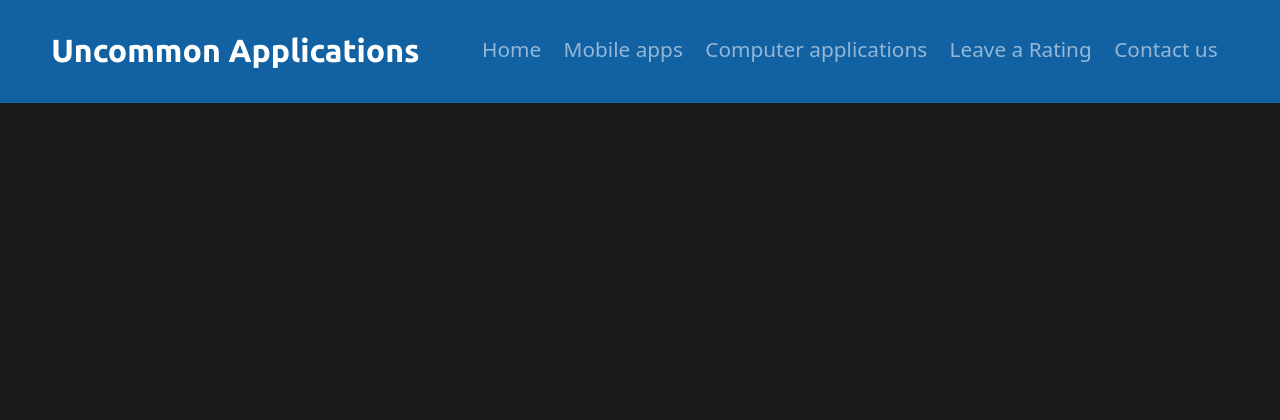
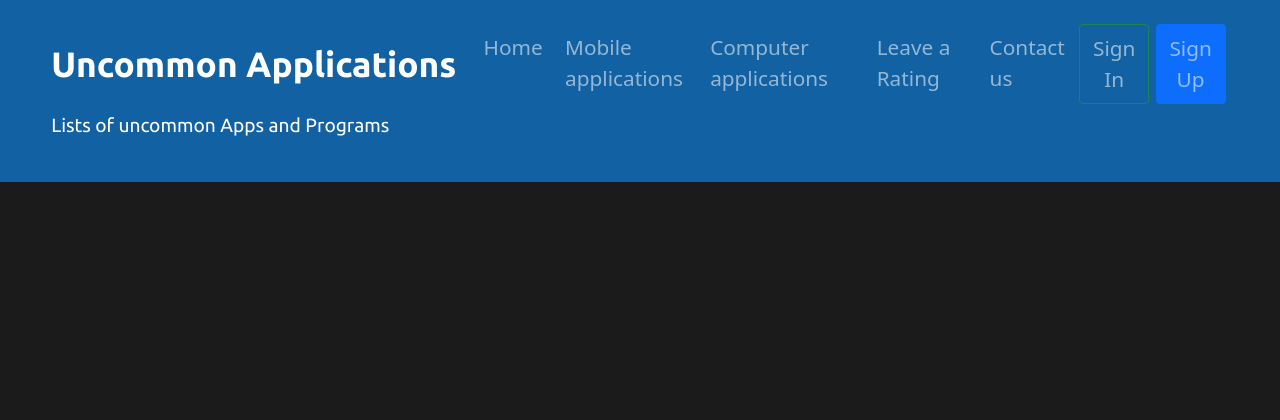
Before and after one commit to Jan-MarcusSivadi/TARpe19Projekt, a Node server app: page / in a window 1280 px wide. Shown: the top 420 px of the page. Run offline with Node 20, Linux system fonts and the light colour scheme.

Commit message:
add routing for main page and 404 error; use style.css;

```diff
--- /dev/null
+++ b/Prototype/Program/controllers/err404Controller.js
@@ -0,0 +1,5 @@
+/// Exports
+// Render 404 page
+exports.getErrorPage = (req, res) => {
+    res.render('404.ejs');
+};
--- a/Prototype/Program/public/css/style.css
+++ b/Prototype/Program/public/css/style.css
@@ -1,53 +1,93 @@
-:root
-{
+:root {
     --BG-color: rgb(27, 27, 27);
     --BG-color2: rgb(39, 39, 39);
     --BG-press-logos: lightgray;
 
-    --santa-red: #1161a3;
-    --santa-red-alpha: rgba(163, 17, 34, 0.4);
-    --santa-green: rgb(0, 114, 19);
-    --santa-white: rgb(255, 255, 255);
+    --blue: #1161a3;
+    --white: rgb(255, 255, 255);
 
     --text-color: rgb(255, 255, 255);
 }
 
 html {
     background-repeat: no-repeat;
-    min-height: 1000px;
     font-family: 'helvetica neue';
 }
 
-body
-{
-    /*
-    */
+body {
     background-color: var(--BG-color);
 }
 
-.container-fluid
-{
+.main-page {
+    min-height: 1000px;
+}
+
+.main {
+    min-height: 600px;
+    margin: 0px auto;
+    width: auto;
+    max-width: 460px;
+    display: flex;
+    align-items: center;
+    justify-content: center;
+    color: white;
+    transform: rotate(-3deg);
+}
+.main2 {
+    min-height: 0px;
+    margin: -140px auto;
+    width: auto;
+    max-width: 420px;
+    display: flex;
+    align-items: justify;
+    justify-content: center;
+    color: white;
+}
+
+.container-fluid {
     padding: 0;
 }
 
-#title
-{
-    background-color: var(--santa-red);
+#title {
+    background-color: var(--blue);
     padding: 1% 4%;
     color: var(--text-color);
 }
+#title-description {
+    padding: 0;
+    padding-bottom: 2rem;
+    margin: 0;
+    font-family: 'Ubuntu';
+    font-size: 1.2rem;
+    font-weight: 500;
+}
+#title-description2 {
+    padding: 0;
+    margin: 0;
+    font-size: 2rem;
+    font-weight: 200;
+}
+#content {
+    padding: 2rem;
+}
 
-h1{
+/* h1 {
     font-family: 'Montserrat';
     font-weight: 700;
     font-size: 3.5rem;
+    line-height: 1.5;
+} */
+h1 {
+    font-family: 'Ubuntu';
+    font-weight: 700;
+    font-size: 7rem;
     line-height: 1.5;
 }
 
 /*NAVBAR*/
 .navbar
 {
-    padding-bottom: 0.7rem;
+    padding-bottom: 0.4rem;
     padding-left: 0;
     width: auto;
 }
@@ -65,6 +105,22 @@ h1{
 .navbar-brand
 {
     font-family: 'Ubuntu';
-    font-size: 2rem;
+    font-size: 2.2rem;
     font-weight: 700;
 }
+
+#signs {
+    margin: 0;
+    padding-left: 0.8rem;
+    padding-right: 0.8rem;
+    /* border: white solid 0.2rem; */
+    /* border-radius: 7px; */
+}
+
+.desc-404 {
+    transform: rotate(1deg);
+}
+
+.content-title {
+    color: white;
+}
--- a/Prototype/Program/views/index.ejs
+++ b/Prototype/Program/views/index.ejs
@@ -14,10 +14,12 @@
     <title>Home</title>
 </head>
 <body>
+    <div class="main-page">
+        <div class="container-fluid">
             <section id="title">
                 <!--NAVIGATION-->
                 <nav class="nav navbar navbar-expand-lg navbar-dark">
-            <a href="#home" class="navbar-brand">Uncommon Applications</a>
+                    <a href="/home" class="navbar-brand">Uncommon Applications</a>
                     <button class="button navbar-toggler" type="button" data-toggle="collapse" data-target="#navContent"
                         aria-controls="navContent" aria-expanded="false" aria-label="Toggle navigation">
                         <span class="navbar-toggler-icon"></span>
@@ -26,31 +28,39 @@
                     <div class="collapse navbar-collapse justify-content-end" id="navContent">
                         <ul class="navbar-nav">
                             <li class="nav-item">
-                        <a href="#home" class="nav-link">Home</a>
+                                <a href="/home" class="nav-link">Home</a>
                             </li>
                             <li class="nav-item">
-                        <a href="#m-apps" class="nav-link">Mobile apps</a>
+                                <a href="/m-apps" class="nav-link">Mobile applications</a>
                             </li>
                             <li class="nav-item">
-                        <a href="#c-apps" class="nav-link">Computer applications</a>
+                                <a href="/c-apps" class="nav-link">Computer applications</a>
                             </li>
                             <li class="nav-item">
-                        <a href="#rating" class="nav-link">Leave a Rating</a>
+                                <a href="/rating" class="nav-link">Leave a Rating</a>
                             </li>
                             <li class="nav-item">
-                        <a href="#contact" class="nav-link">Contact us</a>
+                                <a href="/contact" class="nav-link">Contact us</a>
+                            </li>
+                            <li class="nav-item">
+                                <a id="signs" href="/signin" type="button" class="nav-link btn btn-outline-success">Sign In</a>
+                            </li>
+                            <li class="nav-item">
+                                <a id="signs" href="/signup" type="button" class="nav-link btn btn-primary">Sign Up</a>
                             </li>
                         </ul>
                     </div>
                 </nav>
 
                 <div class="row">
-            <div class="col-md-6">
-                <!-- <img src="" alt=""> -->
+                    <div class="col-md-7">
+                        <h4 id="title-description">Lists of uncommon Apps and Programs</h4>
                     </div>
                 </div>
 
             </section>
+        </div>
+    </div>
 
     <script src="https://code.jquery.com/jquery-3.5.1.slim.min.js"
         integrity="sha384-DfXdz2htPH0lsSSs5nCTpuj/zy4C+OGpamoFVy38MVBnE+IbbVYUew+OrCXaRkfj"
```
Also changed, not shown: Prototype/Program/controllers/appController.js (+0 -26 lines), Prototype/Program/routes/web.js (+4 -3 lines), Prototype/Program/views/404.ejs (added, +24 -0 lines). Lines whose indentation alone changed are shown as unchanged.
